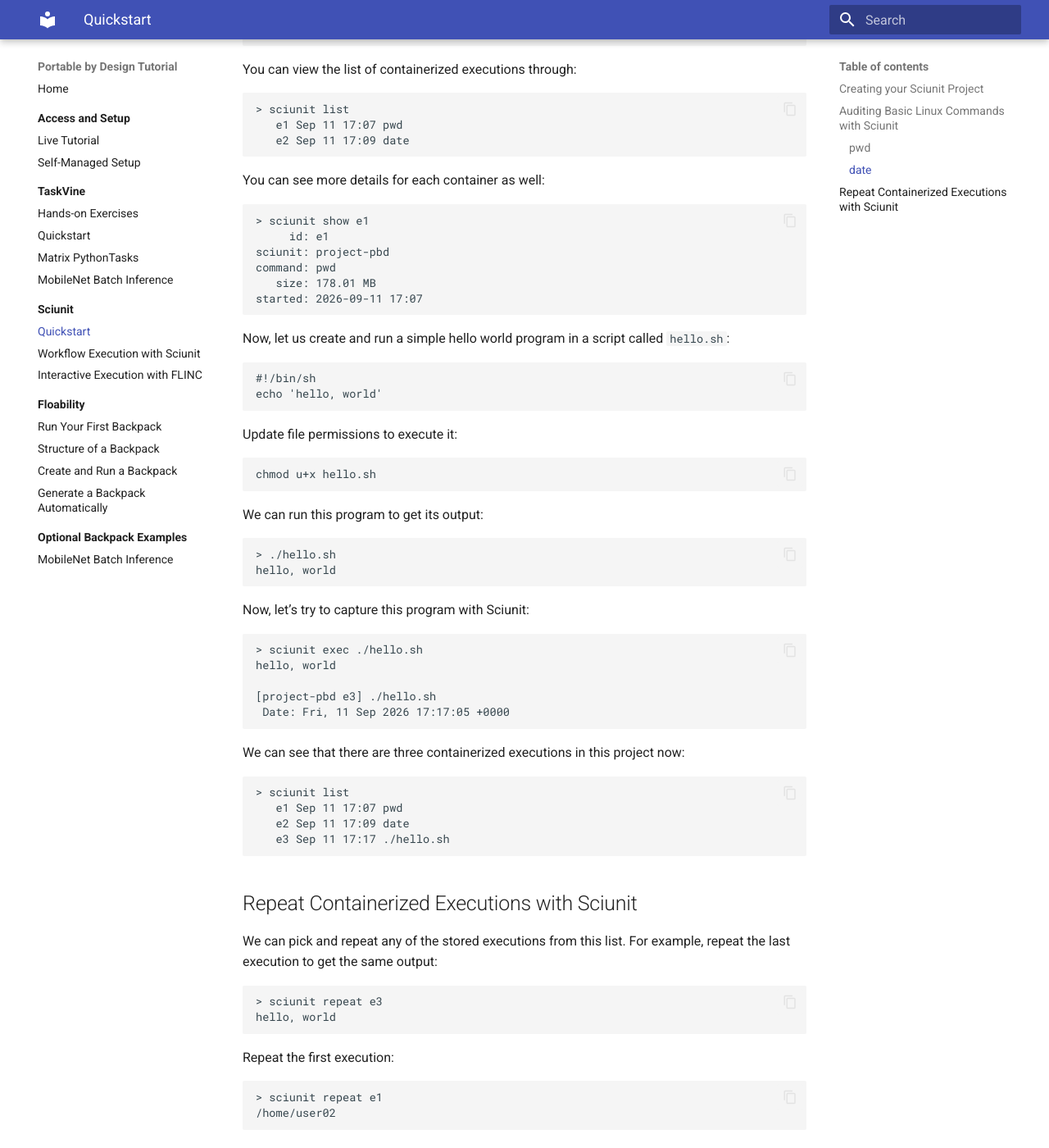
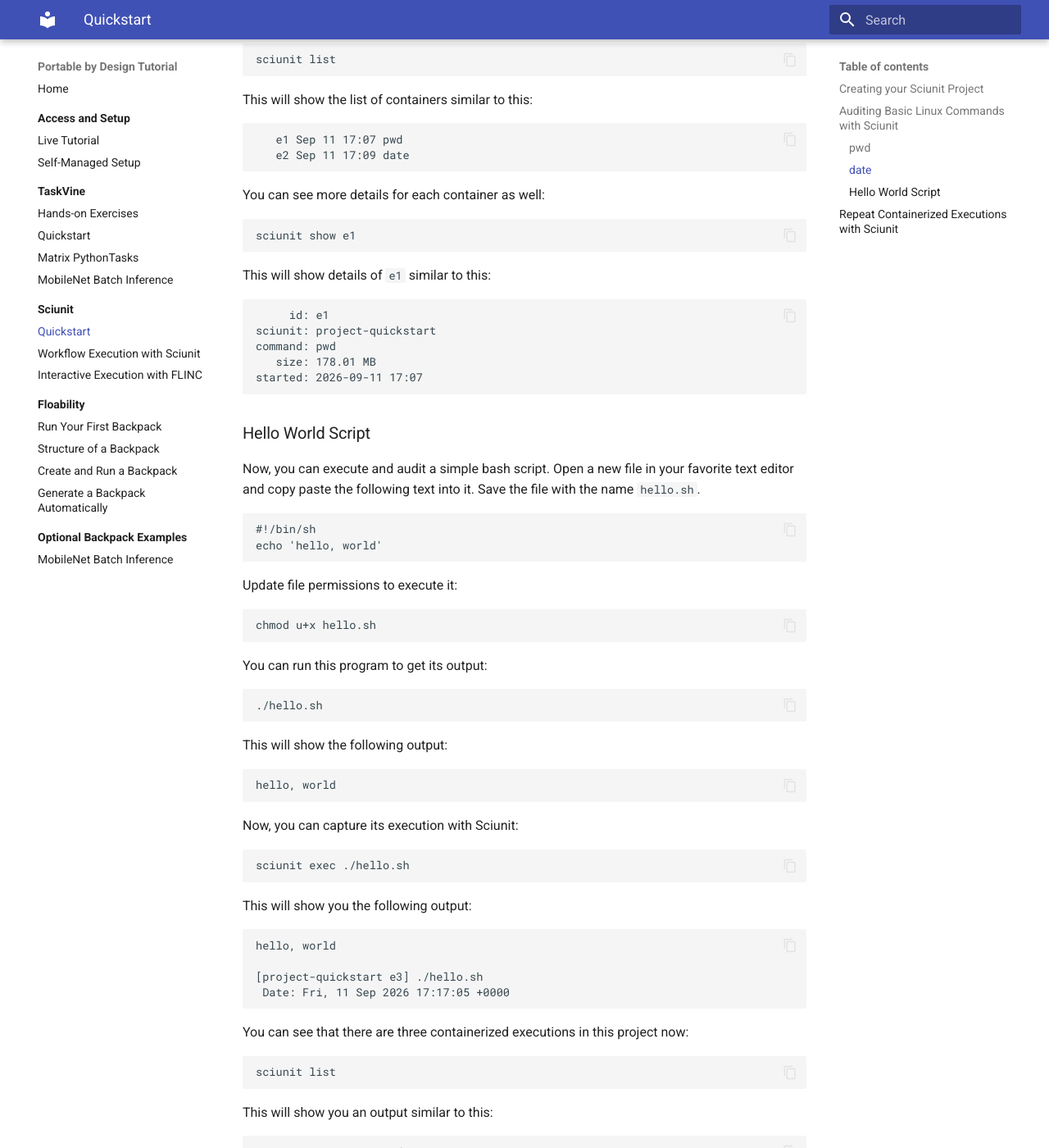
Before and after one commit to floability/tutorial-portable-by-design, an MkDocs documentation site: the page built from docs/03-sciunit/quickstart.md, in a window 1280 px wide and 1400 px high, scrolled down 1205 px. Shown: the whole window at 82% size. Built offline with MkDocs 1.6.1 and Material for MkDocs 9.7.7, drawn with Linux system fonts in a browser that asks for light colours; some of the changed text lies outside the part shown.

````diff
--- a/docs/03-sciunit/quickstart.md
+++ b/docs/03-sciunit/quickstart.md
@@ -1,105 +1,125 @@
 # Sciunit Quickstart
 
 Activate the conda environment as the first step:
-```
-source /opt/tutorial/activate.sh
+```bash
+source /opt/tutorial/activate-raglite-sciunit.sh
 ```
 
 ## Creating your Sciunit Project
-Create your Sciunit project:
+Create your first Sciunit project. This will help to keep all related executions in one place:
+```bash
+sciunit create project-quickstart
 ```
-> sciunit create project-pbd
-Opened empty sciunit at /home/user02/sciunit/project-pbd
+This will show an output similar to this:
 ```
-
-Check how many executions are containerized within this project:
+Opened empty sciunit at /home/user02/sciunit/project-quickstart
 ```
-sciunit list
-```
-The result should be empty, since no program has been executed yet.
 
 ## Auditing Basic Linux Commands with Sciunit
 
 ### pwd
 
 Run the Linux command `pwd`:
-```
+```bash
 sciunit exec pwd
 ```
-This will display the contents of your current directory show you an output like this:
+This will display the contents of your current directory show you an output similar to this:
 ```
 /home/user02
-[project-pbd e1] pwd
+[project-quickstart e1] pwd
  Date: Fri, 11 Sep 2026 17:07:13 +0000
 ```
 
 ### date
 
 Run the Linux command `date`:
-```
+```bash
 sciunit exec date
 ```
-This will show an output like this:
+This will show an output similar to this:
 ```
 Fri Sep 11 17:09:31 UTC 2026
 
-[project-pbd e2] date
+[project-quickstart e2] date
  Date: Fri, 11 Sep 2026 17:09:31 +0000
 ```
 
 You can view the list of containerized executions through:
+```bash
+sciunit list
 ```
-> sciunit list
+This will show the list of containers similar to this:
+```
    e1 Sep 11 17:07 pwd
    e2 Sep 11 17:09 date
 ```
 You can see more details for each container as well:
+```bash
+sciunit show e1
 ```
-> sciunit show e1
+This will show details of `e1` similar to this:
+```
      id: e1
-sciunit: project-pbd
+sciunit: project-quickstart
 command: pwd
    size: 178.01 MB
 started: 2026-09-11 17:07
 ```
-Now, let us create and run a simple hello world program in a script called `hello.sh`:
-```
+
+### Hello World Script
+Now, you can execute and audit a simple bash script. Open a new file in your favorite text editor and copy paste the following text into it. Save the file with the name `hello.sh`.
+```bash
 #!/bin/sh
 echo 'hello, world'
 ```
 Update file permissions to execute it:
-```
+```bash
 chmod u+x hello.sh
 ```
-We can run this program to get its output:
+You can run this program to get its output:
+```bash
+./hello.sh
 ```
-> ./hello.sh
+This will show the following output:
+```
 hello, world
 ```
-Now, let’s try to capture this program with Sciunit:
+Now, you can capture its execution with Sciunit:
+```bash
+sciunit exec ./hello.sh
 ```
-> sciunit exec ./hello.sh
+This will show you the following output:
+```
 hello, world
 
-[project-pbd e3] ./hello.sh
+[project-quickstart e3] ./hello.sh
  Date: Fri, 11 Sep 2026 17:17:05 +0000
 ```
-We can see that there are three containerized executions in this project now:
+You can see that there are three containerized executions in this project now:
+```bash
+sciunit list
 ```
-> sciunit list
+This will show you an output similar to this:
+```
    e1 Sep 11 17:07 pwd
    e2 Sep 11 17:09 date
    e3 Sep 11 17:17 ./hello.sh
 ```
 
 ## Repeat Containerized Executions with Sciunit
-We can pick and repeat any of the stored executions from this list. For example, repeat the last execution to get the same output:
+You can pick and repeat any of the stored executions from this list. For example, repeat the last execution to get the same output:
+```bash
+sciunit repeat e3
 ```
-> sciunit repeat e3
+This will show the following output:
+```
 hello, world
 ```
 Repeat the first execution:
+```bash
+sciunit repeat e1
 ```
-> sciunit repeat e1
+This will show an output similar to this:
+```
 /home/user02
 ```
````
Also changed, not shown: docs/03-sciunit/rag-lite-flinc.md (+14 -5 lines), docs/03-sciunit/rag-lite.md (+68 -16 lines), 1 other file.
